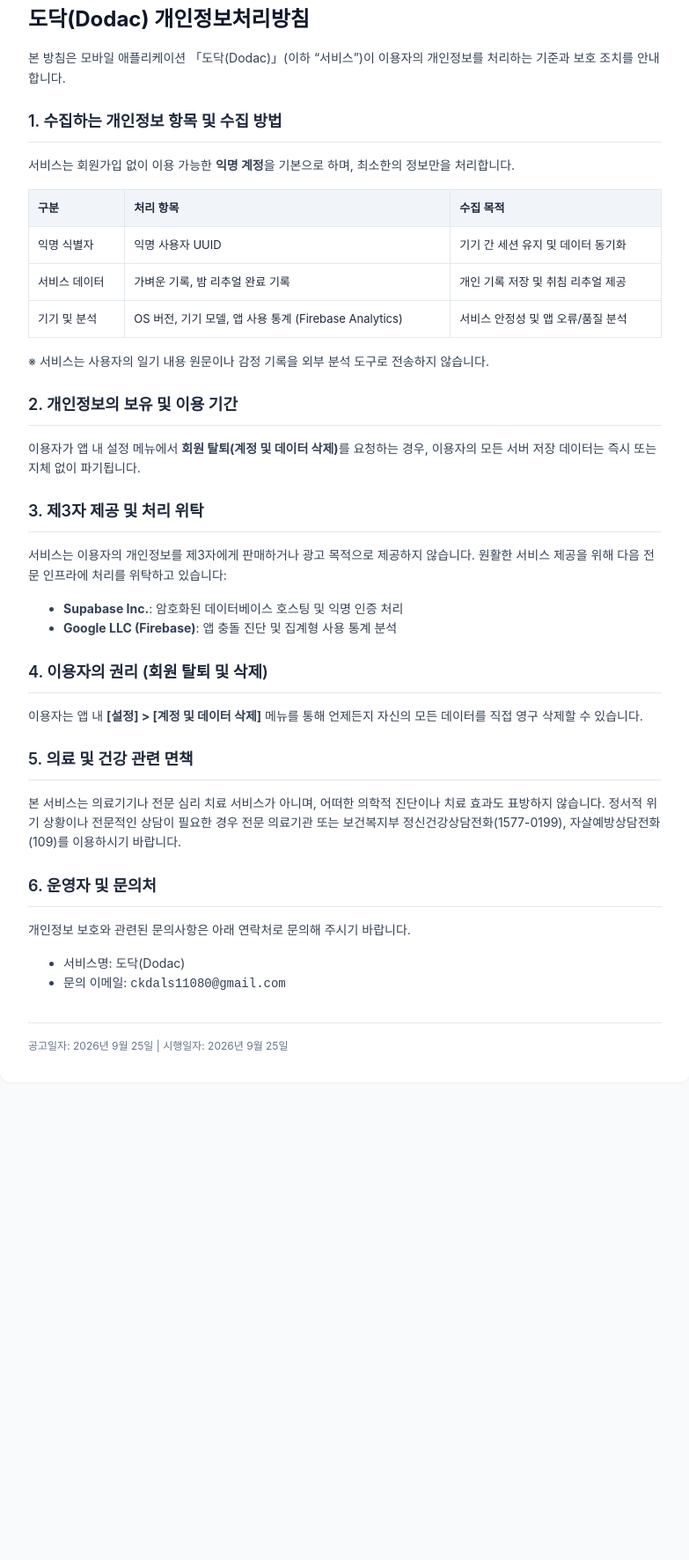
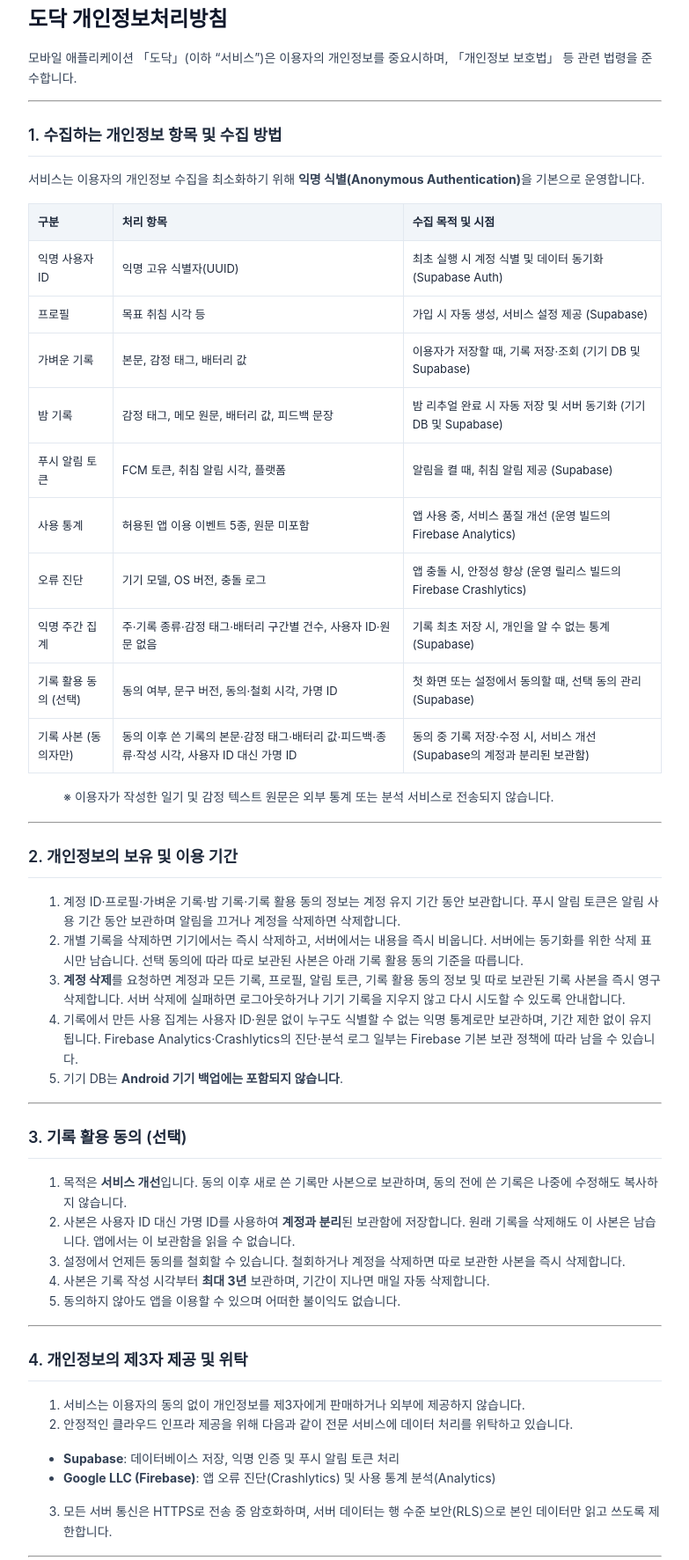
Before and after one commit to ckdals1108/dodac-policy, a plain HTML site: page index.html in a window 1280 px wide. Shown: the part 69-1842 px from the top of the page at 88% size, without its empty margins (248-1031 px from the left). Before the commit the page ends 1323 px from the top, so only its background shows below. Drawn offline with Linux system fonts and the light colour scheme.

Commit message:
Update privacy policy: data flow, immediate deletion, optional record consent, account deletion anchor

```diff
--- a/index.html
+++ b/index.html
@@ -32,65 +32,79 @@
 </head>
 <body>
   <div class="container">
-    <h1>도닥(Dodac) 개인정보처리방침</h1>
-    <p>본 방침은 모바일 애플리케이션 「도닥(Dodac)」(이하 “서비스”)이 이용자의 개인정보를 처리하는 기준과 보호 조치를 안내합니다.</p>
-
+    <h1>도닥 개인정보처리방침</h1>
+    <p>모바일 애플리케이션 「도닥」(이하 “서비스”)은 이용자의 개인정보를 중요시하며, 「개인정보 보호법」 등 관련 법령을 준수합니다.</p>
+    <hr>
     <h2>1. 수집하는 개인정보 항목 및 수집 방법</h2>
-    <p>서비스는 회원가입 없이 이용 가능한 <strong>익명 계정</strong>을 기본으로 하며, 최소한의 정보만을 처리합니다.</p>
+    <p>서비스는 이용자의 개인정보 수집을 최소화하기 위해 <strong>익명 식별(Anonymous Authentication)</strong>을 기본으로 운영합니다.</p>
     <table>
-      <thead>
-        <tr>
-          <th>구분</th>
-          <th>처리 항목</th>
-          <th>수집 목적</th>
-        </tr>
-      </thead>
+      <thead><tr><th>구분</th><th>처리 항목</th><th>수집 목적 및 시점</th></tr></thead>
       <tbody>
-        <tr>
-          <td>익명 식별자</td>
-          <td>익명 사용자 UUID</td>
-          <td>기기 간 세션 유지 및 데이터 동기화</td>
-        </tr>
-        <tr>
-          <td>서비스 데이터</td>
-          <td>가벼운 기록, 밤 리추얼 완료 기록</td>
-          <td>개인 기록 저장 및 취침 리추얼 제공</td>
-        </tr>
-        <tr>
-          <td>기기 및 분석</td>
-          <td>OS 버전, 기기 모델, 앱 사용 통계 (Firebase Analytics)</td>
-          <td>서비스 안정성 및 앱 오류/품질 분석</td>
-        </tr>
+        <tr><td>익명 사용자 ID</td><td>익명 고유 식별자(UUID)</td><td>최초 실행 시 계정 식별 및 데이터 동기화 (Supabase Auth)</td></tr>
+        <tr><td>프로필</td><td>목표 취침 시각 등</td><td>가입 시 자동 생성, 서비스 설정 제공 (Supabase)</td></tr>
+        <tr><td>가벼운 기록</td><td>본문, 감정 태그, 배터리 값</td><td>이용자가 저장할 때, 기록 저장·조회 (기기 DB 및 Supabase)</td></tr>
+        <tr><td>밤 기록</td><td>감정 태그, 메모 원문, 배터리 값, 피드백 문장</td><td>밤 리추얼 완료 시 자동 저장 및 서버 동기화 (기기 DB 및 Supabase)</td></tr>
+        <tr><td>푸시 알림 토큰</td><td>FCM 토큰, 취침 알림 시각, 플랫폼</td><td>알림을 켤 때, 취침 알림 제공 (Supabase)</td></tr>
+        <tr><td>사용 통계</td><td>허용된 앱 이용 이벤트 5종, 원문 미포함</td><td>앱 사용 중, 서비스 품질 개선 (운영 빌드의 Firebase Analytics)</td></tr>
+        <tr><td>오류 진단</td><td>기기 모델, OS 버전, 충돌 로그</td><td>앱 충돌 시, 안정성 향상 (운영 릴리스 빌드의 Firebase Crashlytics)</td></tr>
+        <tr><td>익명 주간 집계</td><td>주·기록 종류·감정 태그·배터리 구간별 건수, 사용자 ID·원문 없음</td><td>기록 최초 저장 시, 개인을 알 수 없는 통계 (Supabase)</td></tr>
+        <tr><td>기록 활용 동의 (선택)</td><td>동의 여부, 문구 버전, 동의·철회 시각, 가명 ID</td><td>첫 화면 또는 설정에서 동의할 때, 선택 동의 관리 (Supabase)</td></tr>
+        <tr><td>기록 사본 (동의자만)</td><td>동의 이후 쓴 기록의 본문·감정 태그·배터리 값·피드백·종류·작성 시각, 사용자 ID 대신 가명 ID</td><td>동의 중 기록 저장·수정 시, 서비스 개선 (Supabase의 계정과 분리된 보관함)</td></tr>
       </tbody>
     </table>
-    <p>※ 서비스는 사용자의 일기 내용 원문이나 감정 기록을 외부 분석 도구로 전송하지 않습니다.</p>
-
+    <blockquote><p>※ 이용자가 작성한 일기 및 감정 텍스트 원문은 외부 통계 또는 분석 서비스로 전송되지 않습니다.</p></blockquote>
+    <hr>
     <h2>2. 개인정보의 보유 및 이용 기간</h2>
-    <p>이용자가 앱 내 설정 메뉴에서 <strong>회원 탈퇴(계정 및 데이터 삭제)</strong>를 요청하는 경우, 이용자의 모든 서버 저장 데이터는 즉시 또는 지체 없이 파기됩니다.</p>
-
-    <h2>3. 제3자 제공 및 처리 위탁</h2>
-    <p>서비스는 이용자의 개인정보를 제3자에게 판매하거나 광고 목적으로 제공하지 않습니다. 원활한 서비스 제공을 위해 다음 전문 인프라에 처리를 위탁하고 있습니다:</p>
+    <ol>
+      <li>계정 ID·프로필·가벼운 기록·밤 기록·기록 활용 동의 정보는 계정 유지 기간 동안 보관합니다. 푸시 알림 토큰은 알림 사용 기간 동안 보관하며 알림을 끄거나 계정을 삭제하면 삭제합니다.</li>
+      <li>개별 기록을 삭제하면 기기에서는 즉시 삭제하고, 서버에서는 내용을 즉시 비웁니다. 서버에는 동기화를 위한 삭제 표시만 남습니다. 선택 동의에 따라 따로 보관된 사본은 아래 기록 활용 동의 기준을 따릅니다.</li>
+      <li><strong>계정 삭제</strong>를 요청하면 계정과 모든 기록, 프로필, 알림 토큰, 기록 활용 동의 정보 및 따로 보관된 기록 사본을 즉시 영구 삭제합니다. 서버 삭제에 실패하면 로그아웃하거나 기기 기록을 지우지 않고 다시 시도할 수 있도록 안내합니다.</li>
+      <li>기록에서 만든 사용 집계는 사용자 ID·원문 없이 누구도 식별할 수 없는 익명 통계로만 보관하며, 기간 제한 없이 유지됩니다. Firebase Analytics·Crashlytics의 진단·분석 로그 일부는 Firebase 기본 보관 정책에 따라 남을 수 있습니다.</li>
+      <li>기기 DB는 <strong>Android 기기 백업에는 포함되지 않습니다</strong>.</li>
+    </ol>
+    <hr>
+    <h2>3. 기록 활용 동의 (선택)</h2>
+    <ol>
+      <li>목적은 <strong>서비스 개선</strong>입니다. 동의 이후 새로 쓴 기록만 사본으로 보관하며, 동의 전에 쓴 기록은 나중에 수정해도 복사하지 않습니다.</li>
+      <li>사본은 사용자 ID 대신 가명 ID를 사용하여 <strong>계정과 분리</strong>된 보관함에 저장합니다. 원래 기록을 삭제해도 이 사본은 남습니다. 앱에서는 이 보관함을 읽을 수 없습니다.</li>
+      <li>설정에서 언제든 동의를 철회할 수 있습니다. 철회하거나 계정을 삭제하면 따로 보관한 사본을 즉시 삭제합니다.</li>
+      <li>사본은 기록 작성 시각부터 <strong>최대 3년</strong> 보관하며, 기간이 지나면 매일 자동 삭제합니다.</li>
+      <li>동의하지 않아도 앱을 이용할 수 있으며 어떠한 불이익도 없습니다.</li>
+    </ol>
+    <hr>
+    <h2>4. 개인정보의 제3자 제공 및 위탁</h2>
+    <ol>
+      <li>서비스는 이용자의 동의 없이 개인정보를 제3자에게 판매하거나 외부에 제공하지 않습니다.</li>
+      <li>안정적인 클라우드 인프라 제공을 위해 다음과 같이 전문 서비스에 데이터 처리를 위탁하고 있습니다.</li>
+    </ol>
     <ul>
-      <li><strong>Supabase Inc.</strong>: 암호화된 데이터베이스 호스팅 및 익명 인증 처리</li>
-      <li><strong>Google LLC (Firebase)</strong>: 앱 충돌 진단 및 집계형 사용 통계 분석</li>
+      <li><strong>Supabase</strong>: 데이터베이스 저장, 익명 인증 및 푸시 알림 토큰 처리</li>
+      <li><strong>Google LLC (Firebase)</strong>: 앱 오류 진단(Crashlytics) 및 사용 통계 분석(Analytics)</li>
     </ul>
-
-    <h2>4. 이용자의 권리 (회원 탈퇴 및 삭제)</h2>
-    <p>이용자는 앱 내 <strong>[설정] &gt; [계정 및 데이터 삭제]</strong> 메뉴를 통해 언제든지 자신의 모든 데이터를 직접 영구 삭제할 수 있습니다.</p>
-
-    <h2>5. 의료 및 건강 관련 면책</h2>
-    <p>본 서비스는 의료기기나 전문 심리 치료 서비스가 아니며, 어떠한 의학적 진단이나 치료 효과도 표방하지 않습니다. 정서적 위기 상황이나 전문적인 상담이 필요한 경우 전문 의료기관 또는 보건복지부 정신건강상담전화(1577-0199), 자살예방상담전화(109)를 이용하시기 바랍니다.</p>
-
-    <h2>6. 운영자 및 문의처</h2>
-    <p>개인정보 보호와 관련된 문의사항은 아래 연락처로 문의해 주시기 바랍니다.</p>
+    <ol start="3">
+      <li>모든 서버 통신은 HTTPS로 전송 중 암호화하며, 서버 데이터는 행 수준 보안(RLS)으로 본인 데이터만 읽고 쓰도록 제한합니다.</li>
+    </ol>
+    <hr>
+    <h2>5. 이용자의 권리와 행사 방법</h2>
+    <ol>
+      <li>이용자는 언제든지 서비스 내 설정 메뉴를 통해 자신의 데이터 열람, 수정 및 영구 삭제를 요청할 수 있습니다.</li>
+      <li>데이터 삭제를 원하는 경우 앱 내 「설정 &gt; 계정 및 데이터 삭제」를 통하거나 운영자 이메일로 요청하실 수 있습니다.</li>
+    </ol>
+    <hr>
+    <h2>6. 아동의 개인정보 보호</h2>
+    <p>본 서비스는 만 14세 미만 아동의 개인정보를 원칙적으로 수집하지 않으며, <strong>만 14세 이상</strong>을 대상으로 합니다.</p>
+    <hr>
+    <h2>7. 개인정보 보호책임자 및 문의</h2>
+    <p>개인정보 처리 및 보호와 관련된 문의, 불만 처리 등은 아래 창구로 연락 주시면 신속하게 답변해 드리겠습니다.</p>
     <ul>
-      <li>서비스명: 도닥(Dodac)</li>
-      <li>문의 이메일: <code>ckdals11080@gmail.com</code></li>
+      <li>서비스명: 도닥</li>
+      <li>담당자: 개인 서비스 운영팀</li>
+      <li>문의 이메일: <strong>ckdals11080@gmail.com</strong></li>
+      <li>시행일자: 2026년 9월 25일</li>
     </ul>
-
-    <div class="footer">
-      공고일자: 2026년 9월 25일 | 시행일자: 2026년 9월 25일
-    </div>
+    <hr>
+    <h2 id="account-deletion">계정 삭제 방법</h2>
+    <p>앱 설정 &gt; 계정 삭제에서 즉시 삭제할 수 있습니다. 계정과 모든 기록(가벼운 기록, 밤 기록, 알림 토큰, 프로필, 기록 활용에 동의했다면 따로 보관된 기록 사본)이 바로 영구 삭제됩니다. 앱을 이미 지웠다면 문의 메일(ckdals11080@gmail.com)로 요청하면 처리합니다.</p>
   </div>
 </body>
 </html>
```
